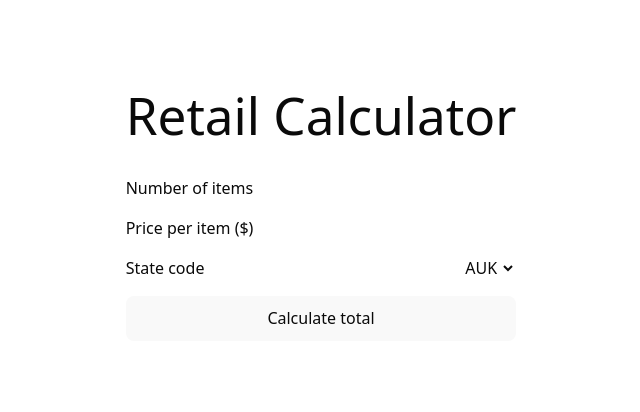
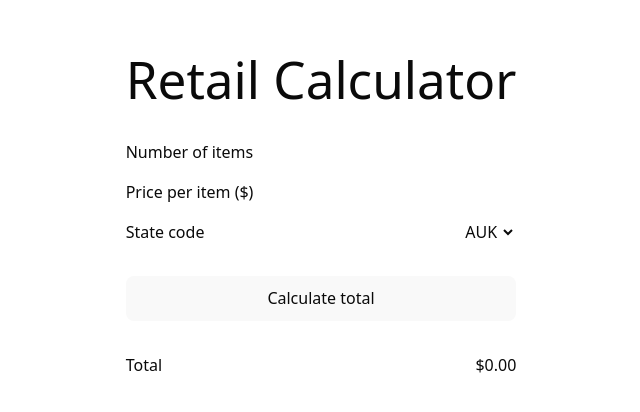
Before and after one commit to johnyherangi/foodstuffs-technical-exercise, a React (Vite) app: page / in a window 1280 px wide. Shown: the part 186-598 px from the top of the page, without its empty margins (319-959 px from the left). Built offline with nearby package versions, Linux system fonts and the light colour scheme.

Commit message:
calculate and display total

```diff
--- a/src/App.tsx
+++ b/src/App.tsx
@@ -1,27 +1,31 @@
 import "./App.css"
+import { useCalculateTotal } from "./hooks/useCalculateTotal"
 import { stateCodes } from "./lib/state"
 
 function App() {
+  const { total, calculateTotal } = useCalculateTotal()
+
   return (
     <>
       <h1>Retail Calculator</h1>
-      <form className="flex flex-col gap-4 mt-8">
+      <form action={calculateTotal} className="flex flex-col gap-4 mt-8">
         <div className="flex justify-between">
-          <label htmlFor="numItems">Number of items</label>
-          <input type="number" id="numItems" name="numItems" min="0"></input>
+          <label htmlFor="items">Number of items</label>
+          <input type="number" id="items" name="items" min="0"></input>
         </div>
         <div className="flex justify-between">
-          <label htmlFor="pricePerItem">Price per item ($)</label>
+          <label htmlFor="price">Price per item ($)</label>
           <input
             type="number"
-            id="pricePerItem"
-            name="pricePerItem"
+            id="price"
+            name="price"
             min="0"
+            step="any"
           ></input>
         </div>
         <div className="flex justify-between">
-          <label htmlFor="stateCode">State code</label>
-          <select id="stateCode" name="stateCode">
+          <label htmlFor="state">State code</label>
+          <select id="state" name="state">
             {stateCodes.map((code) => (
               <option key={code} value={code}>
                 {code}
@@ -29,8 +33,12 @@ function App() {
             ))}
           </select>
         </div>
-        <button>Calculate total</button>
+        <button className="mt-4">Calculate total</button>
       </form>
+      <div className="flex justify-between mt-8">
+        <label htmlFor="total">Total</label>
+        <output id="total">${total.toFixed(2)}</output>
+      </div>
     </>
   )
 }
```
